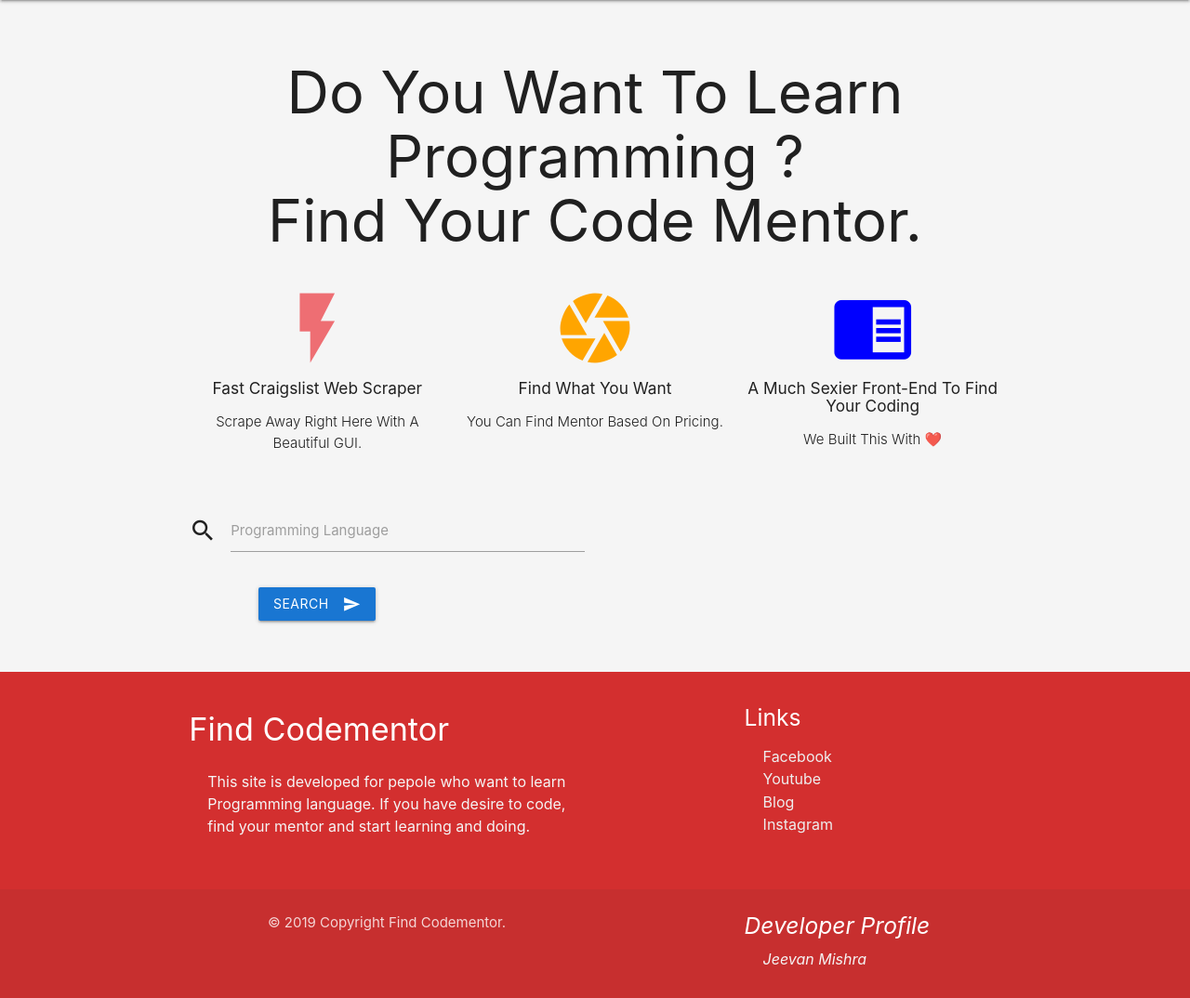
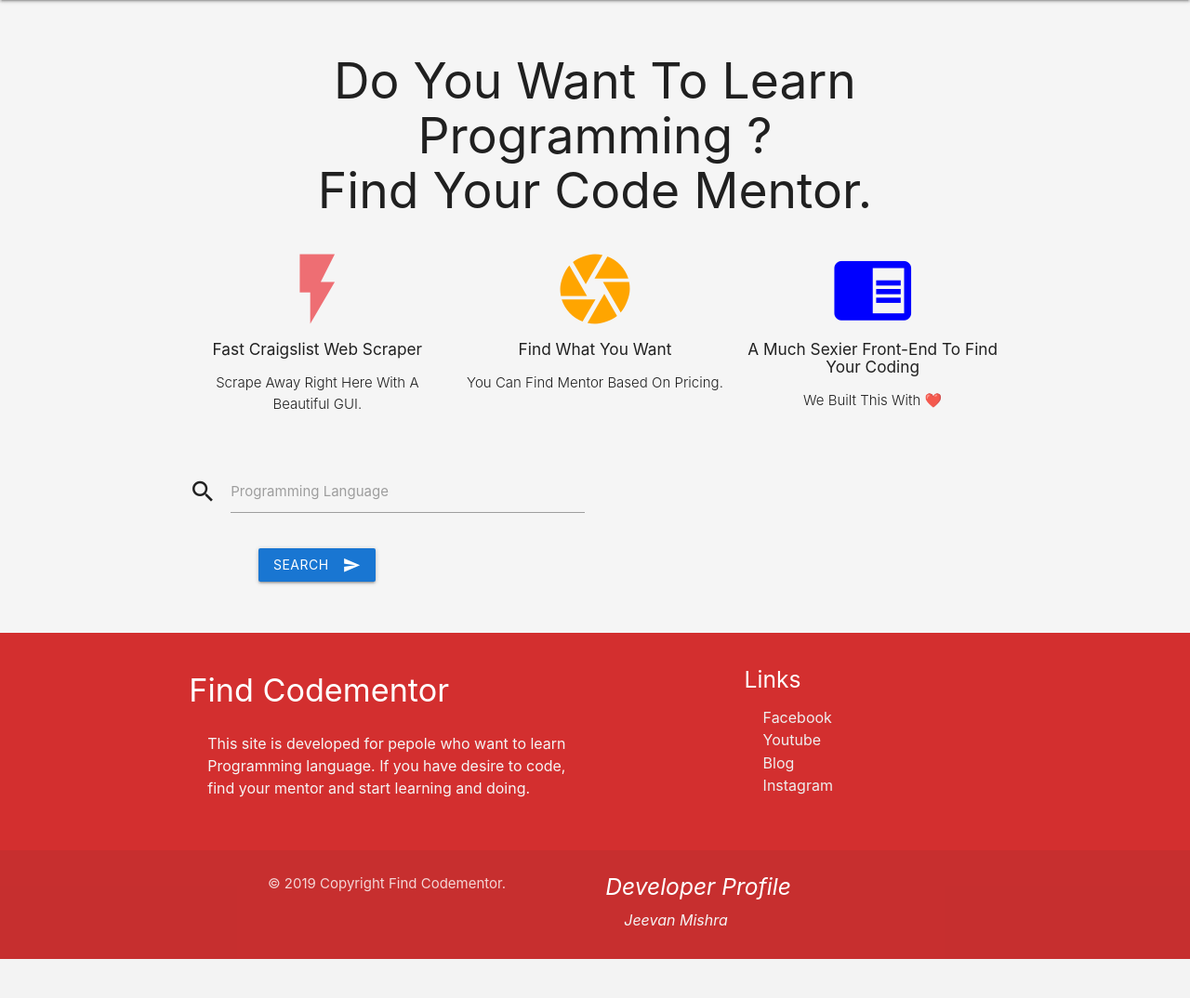
Before and after one commit to g1mishra/find_codementor, a Django app: page / in a window 1280 px wide. Shown: the part 64-1138 px from the top of the page at 93% size. After the commit the page ends 1096 px from the top, so only its background shows below. Run offline with Django 3.2, Linux system fonts and the light colour scheme.

Commit message:
Update base.html

```diff
--- a/templates/base.html
+++ b/templates/base.html
@@ -30,8 +30,8 @@
     <div class="container">
         <div class="row">
                 <br>
-                <h1 class="col s12 m10 offset-m1 main-text"> Do you want to learn Programming ? <br>
-                    find your code mentor. </h1><br>
+                <h2 class="col s12 m10 offset-m1 main-text"> Do you want to learn Programming ? <br>
+                    find your code mentor. </h2><br>
 
             <div class="col s4">
                 <!-- Promo Content 1 goes here -->
@@ -88,12 +88,12 @@
         <footer class="page-footer red darken-2">
                 <div class="container">
                   <div class="row">
-                    <div class="col l6 s6">
+                    <div class="col l6 s12">
                       <h4 class="white-text">Find Codementor</h4>
                       <p class="grey-text text-lighten-4">This site is developed for pepole who want
                                     to learn Programming language. If you have desire to code, find your mentor and start learning and doing.</p>
                     </div>
-                    <div class="col l4 offset-l2 s6">
+                    <div class="col l4 offset-l2 s12">
                       <h5 class="white-text">Links</h5>
                       <ul>
                         <li><a class="grey-text text-lighten-3" href="https://www.facebook.com/checktolearn1/">Facebook</a></li>
@@ -109,7 +109,7 @@
                   <div class="container">
                     <div class="row">
                       <p class="col s6 center-align">© 2019 Copyright Find Codementor.</p>
-                      <i class="col s3 offset-s2">
+                      <i class="col s6">
                           <h5 class="white-text">Developer Profile</h5>
                           <a class="grey-text text-lighten-4" href="https://www.linkedin.com/in/jeevan-kumar-618a95153/">Jeevan Mishra</a>
                       </i>
```
